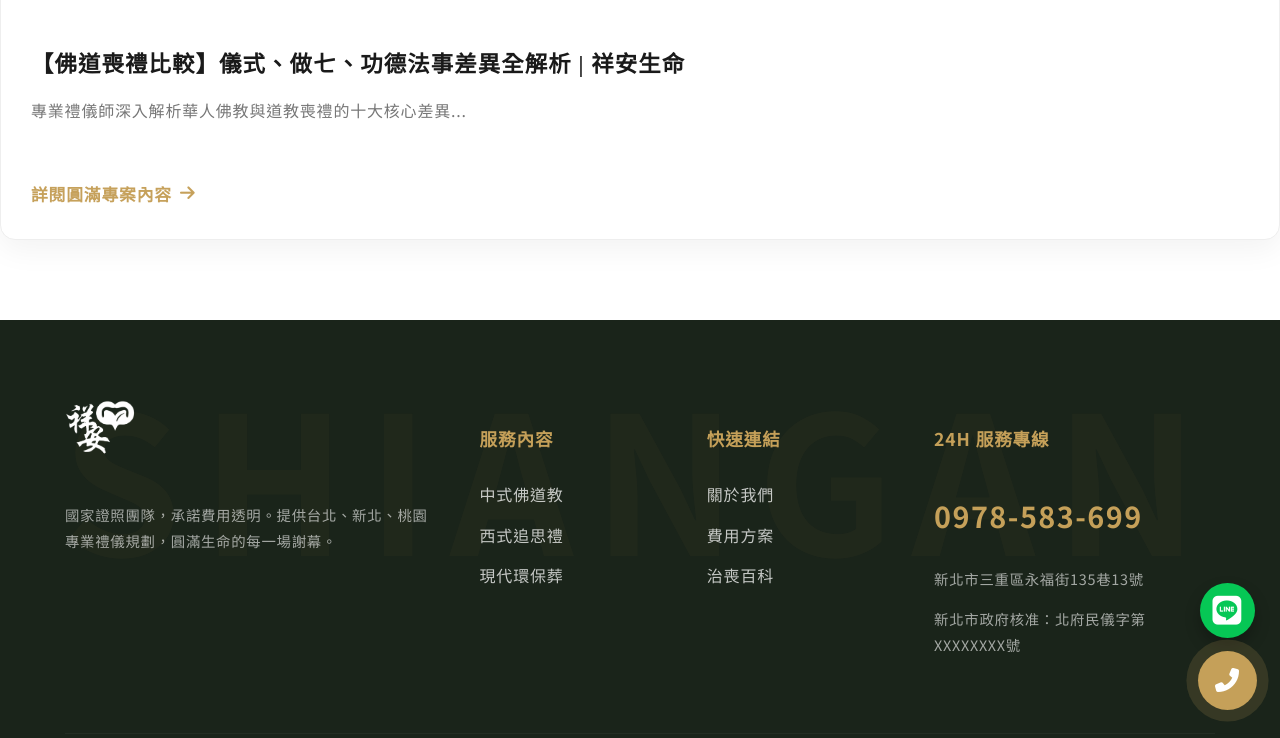
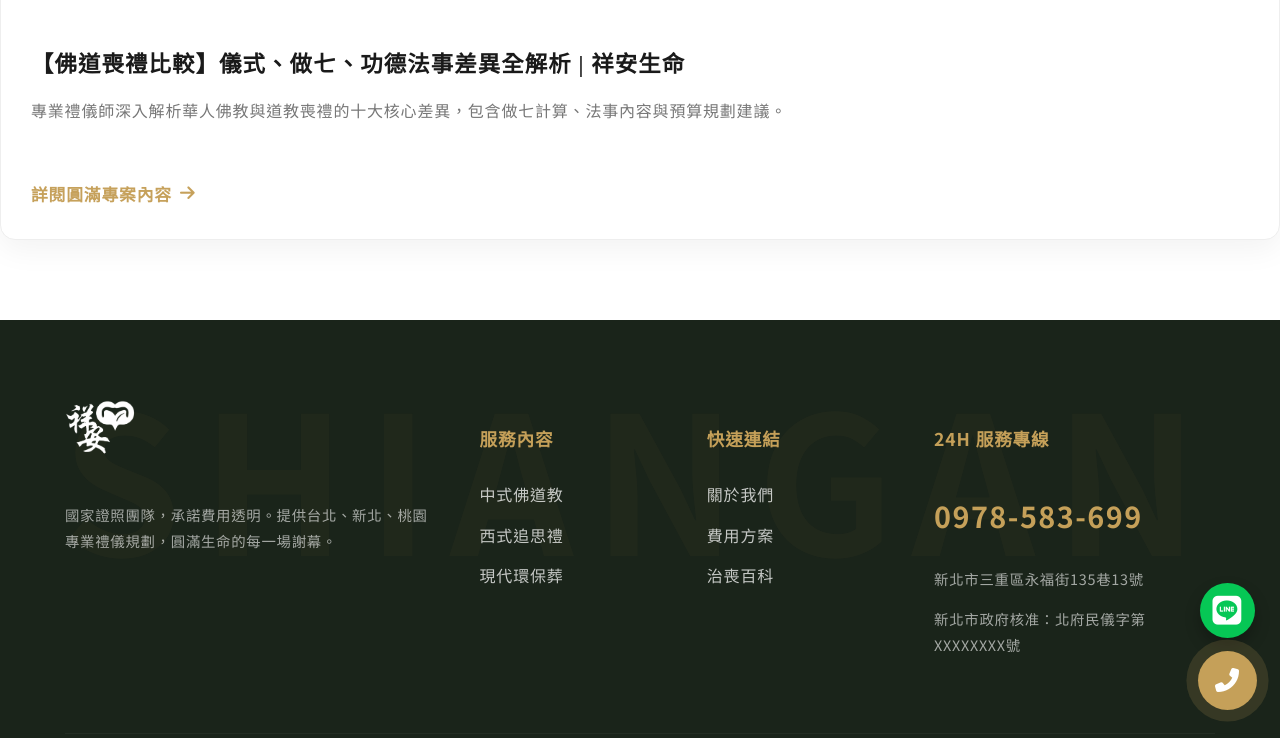
Before and after one commit to Shiangan/Shiangan, a Jekyll site: the page built from index.html, in a window 1280 px wide and 900 px high, scrolled down 2795 px, cut to the strip 162-900 px from the top of the window. Built offline with Jekyll 4.4.1, drawn with Linux system fonts in a browser that asks for light colours; some web fonts are replaced; the list of posts is cut into pages by our own code.

Commit message:
Update 2026-02-21-buddha-vs-tao.html

```diff
--- a/_posts/2026-02-21-buddha-vs-tao.html
+++ b/_posts/2026-02-21-buddha-vs-tao.html
@@ -1,9 +1,10 @@
 ---
 layout: null
 title: "【佛道喪禮比較】儀式、做七、功德法事差異全解析 | 祥安生命"
-description: "專業禮儀師深入解析華人佛教與道教喪禮的十大核心差異..."
+description: "專業禮儀師深入解析華人佛教與道教喪禮的十大核心差異，包含做七計算、法事內容與預算規劃建議。"
 tags: ["佛道比較", "喪禮儀式", "殯葬百科", "做七功德"]
 permalink: /blog/buddha-vs-tao/
+image: /images/buddha-vs-tao-thumb.jpg  # 建議加上這行，指定這篇文章的封面圖
 ---
 <!DOCTYPE html>
 <html lang="zh-Hant">
```
